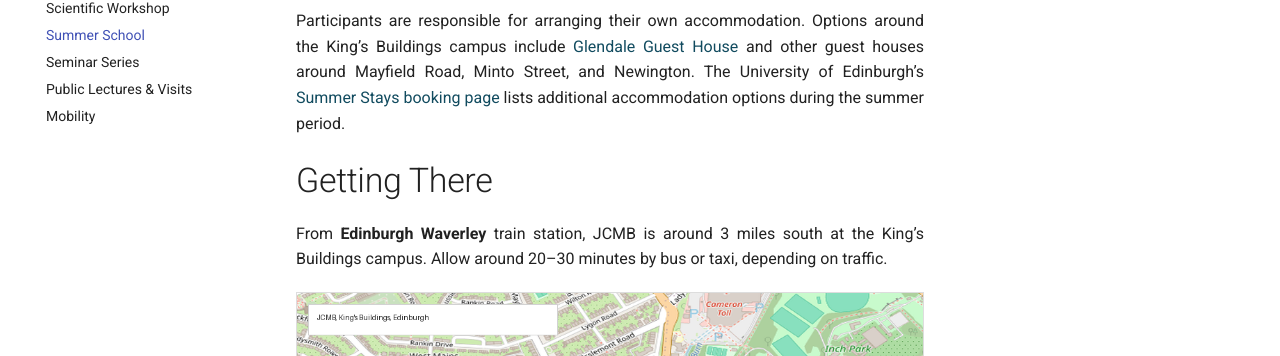
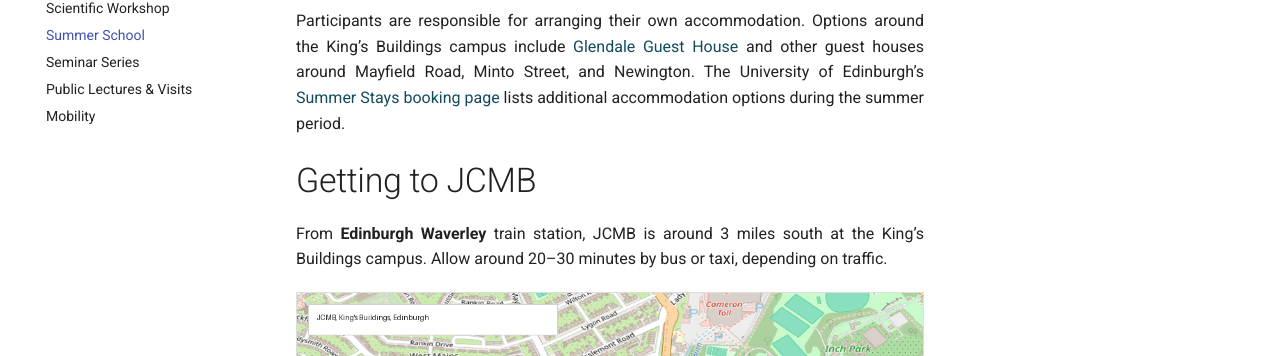
Before and after one commit to gamex-network/gamex-network.github.io, an MkDocs documentation site: the page built from docs/school.md, in a window 1280 px wide and 900 px high, scrolled down 2418 px. Shown: the part 100-456 px from the top of the window. Built offline with MkDocs 1.6.1 and Material for MkDocs 9.7.7, drawn with Linux system fonts in a browser that asks for light colours.

Commit message:
Rename summer school directions heading

```diff
--- a/docs/school.md
+++ b/docs/school.md
@@ -63,7 +63,7 @@ Rooms: **Lecture Theatre B** for lectures and **Teaching Studio 3217** for pract
 
 Participants are responsible for arranging their own accommodation. Options around the King’s Buildings campus include [Glendale Guest House](https://www.glendaleguesthouse.co.uk/) and other guest houses around Mayfield Road, Minto Street, and Newington. The University of Edinburgh’s [Summer Stays booking page](https://www.uoecollection.com/summer-stays-at-the-university-of-edinburgh/summer-stays/bookings#!/accommodation/search/date/2026-09-08/2026-09-11) lists additional accommodation options during the summer period.
 
-## Getting There
+## Getting to JCMB
 
 From **Edinburgh Waverley** train station, JCMB is around 3 miles south at the King’s Buildings campus. Allow around 20–30 minutes by bus or taxi, depending on traffic.
 
```
